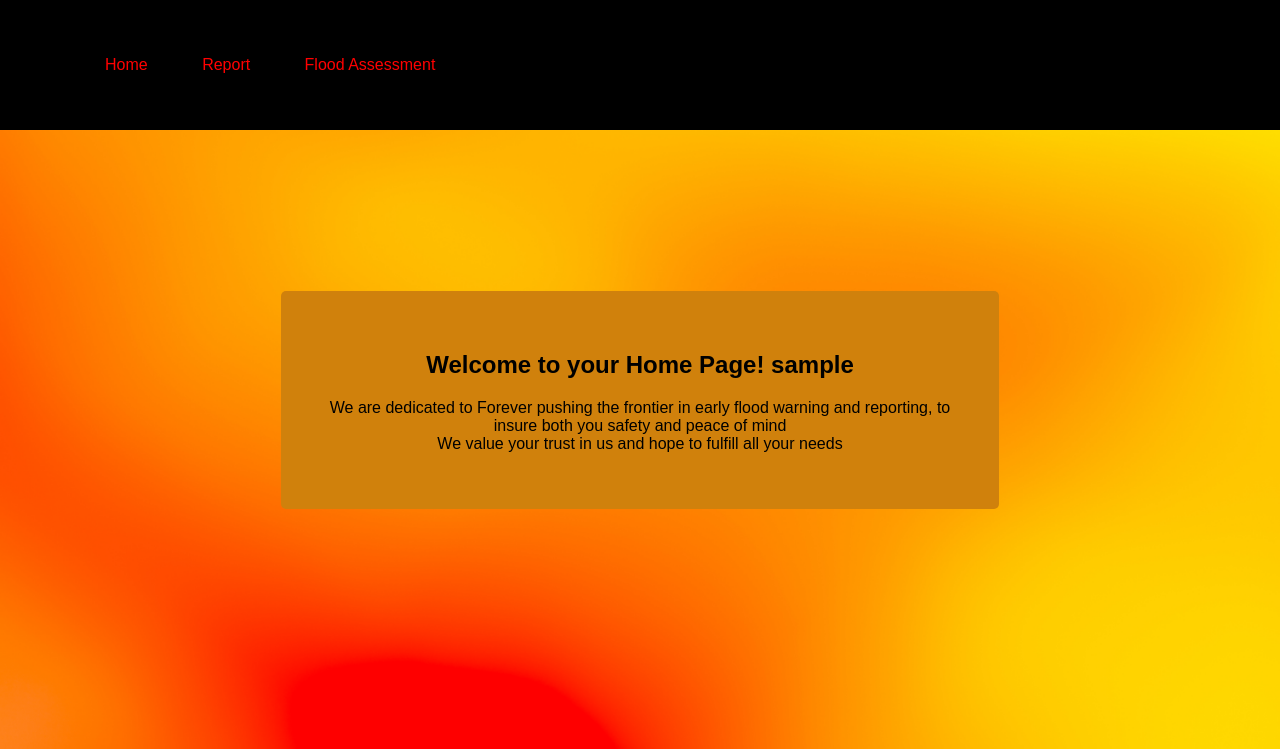
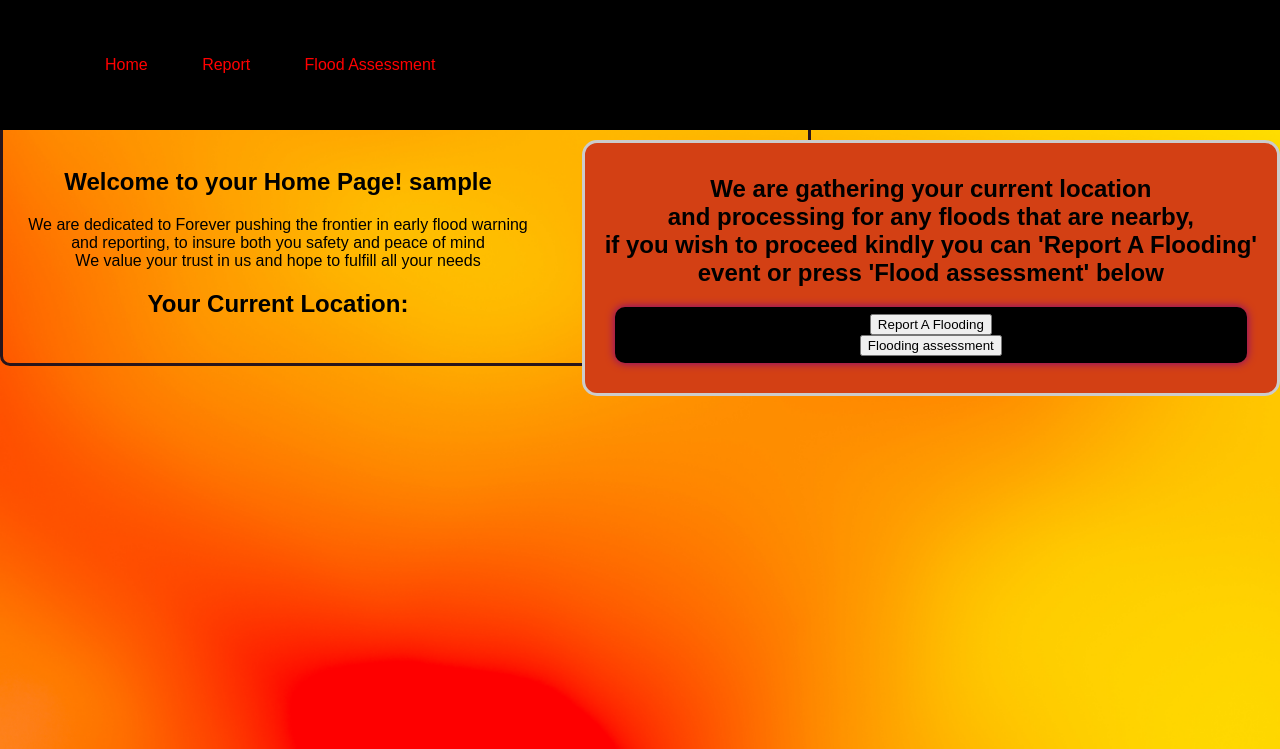
Before and after one commit to JesseSamuell/login-system, a PHP site: page /login-system/dashboard.php in a window 1280 px wide. Shown: the top 749 px of the page. Run offline with PHP 8.4, Linux system fonts and the light colour scheme; the visitor is signed in with stand-in values (Sample User, id 1).

Commit message:
Report and Flood assessment initial stages

```diff
--- a/dashboard.php
+++ b/dashboard.php
@@ -41,7 +41,7 @@ if (!isset($_SESSION['user'])) {
                     <p> We are dedicated to Forever pushing the frontier in early flood warning and reporting, to insure both you safety and peace of mind<br>
                     We value your trust in us and hope to fulfill all your needs </P>
 </div>
-
+              <h2>Your Current Location:</h2>
 <style>
         #map {
             height: 400px; /* Adjust the height as needed */
@@ -89,5 +89,22 @@ if (!isset($_SESSION['user'])) {
         const options = {};
         navigator.geolocation.getCurrentPosition(success, error, options);
     </script>
+    </div>
+     <section class="call-action">
+        <h2>We are gathering your current location <br> and processing for any
+            floods that are nearby, <br> if you wish to proceed kindly you can 'Report A Flooding'<br>event
+             or press 'Flood assessment' below</h2>
+              <section class="report-button">
+             <a href="report.html">
+
+  <button>Report A Flooding</button>
+</a> <br>
+
+<a href="flood.html">
+
+<button>Flooding assessment</button>
+</a>
+
+    </section>
 </main>
 </body>
--- a/login.php
+++ b/login.php
@@ -17,7 +17,7 @@ if ($_SERVER["REQUEST_METHOD"] == "POST") {
     }
 
     // Prepare SQL statement to find user by email
-    $stmt = $conn->prepare("SELECT email, password FROM users WHERE email = ?");
+    $stmt = $conn->prepare("SELECT email, password FROM user WHERE email = ?");
     if (!$stmt) {
         die("Prepare statement failed: " . $conn->error);
     }
--- a/register.php
+++ b/register.php
@@ -9,7 +9,7 @@ if ($_SERVER['REQUEST_METHOD'] == 'POST') {
 
     if ($password === $confirm_password) {
         $hashed_password = password_hash($password, PASSWORD_DEFAULT);
-        $stmt = $conn->prepare("INSERT INTO users (email, password) VALUES (?, ?)");
+        $stmt = $conn->prepare("INSERT INTO user (email, password) VALUES (?, ?)");
         $stmt->bind_param("ss", $email, $hashed_password);
 
         if ($stmt->execute()) {
--- a/style.css
+++ b/style.css
@@ -100,12 +100,18 @@ border: 2px solid white;
 
 
 .Dashboard{
-    background-color: rgb(208, 129, 12);
-    border: 1px rgb(84, 64, 70);
-    border-radius: 5px;
-    padding:40px;
-    margin: 14%;
+    position: absolute;
+    left: 0;
+    top: 120px;
+    background-color: transparent;
+    border: 3px solid  rgb(40, 21, 27);
+    box-shadow: brown;
+    border-radius: 10px;
+    padding: 25px 280px 25px 25px ;
     text-align: center;
+    max-width: 500px;
+    align-items: center;
+
 }
 
 .button{
@@ -140,7 +146,7 @@ transition: top 0.3s;
     text-decoration: none;
   color: red;
   padding:25px;
-  text-align: right;
+  text-align: center;
 text-size-adjust: 35px;
 }
 .menu a:hover{
@@ -148,3 +154,115 @@ text-size-adjust: 35px;
 
     cursor:pointer;
 }
+.call-action{
+    position: absolute;
+    right: 0;
+    top:140px;
+    text-align: center;
+    padding: 12px 20px 20px 20px;
+    background-color: #d34014; /* Optional: Add a background color */
+    border: 3px solid #ccc; /* Optional: Add a border */
+    border-radius: 15px;
+
+}
+.report-button{
+    color: white;
+    background-color: black;
+    text-align: center;
+    padding: 7px;
+    margin: 10px;
+    border-radius:10px;
+    box-shadow: 0 0 10px purple;
+
+}
+.container{
+    width: 100%;
+    height: 100vh;
+    background-color: #ccc;
+    display: flex;
+    align-items: center;
+    justify-content: center;
+border-radius: 6px;
+border: #333 3px solid ;
+}
+.Announcement {
+    position:absolute;
+    text-align: center;
+    font-size: 24px;
+    display: inline-block;
+    border-radius: 50px;
+    width: 100%;
+    top: 50%;
+    left: 50%;
+    transform: translate(-50%, -50%);
+    z-index: 10;
+}
+
+.Announcement h1 {
+    font-size: 120px;
+    color: #ffffff;
+}
+
+.Flooding {
+    position: absolute;
+    right: 0;
+    bottom: 0;
+    width: 100%;
+    height: 100%;
+    z-index: -1;
+}
+
+
+@media (min-aspect-ratio: 16/9){
+    .Flooding{
+        width:100%;
+        height: auto;
+
+
+    }
+}
+.rating-scale {
+    max-width: 400px;
+    margin: 40px auto;
+    padding: 20px;
+    background-color: #fff;
+    border: 1px solid #ddd;
+    border-radius: 10px;
+    box-shadow: 0 0 10px rgba(0, 0, 0, 0.1);
+  }
+
+  .rating-scale input[type="radio"] {
+    margin: 10px 20px 10px 0;
+  }
+
+  .rating-scale label {
+    display: block;
+    margin-bottom: 20px;
+    font-size: 18px;
+    color: #333;
+  }
+
+  .rating-scale label:hover {
+    color: #666;
+  }
+
+  /* Button Styles */
+
+  .flood-button {
+    background-color: #4CAF50;
+    color: #ffffff;
+    padding: 10px 20px;
+    border: none;
+    border-radius: 5px;
+    cursor: pointer;
+    margin-top: 20px;
+  }
+
+  .flood-button:hover {
+    background-color: #3e8e41;
+  }
+
+ .flood-button:active {
+    background-color: #3e8e41;
+    box-shadow: 0 0 10px rgba(0, 0, 0, 0.2);
+  }
```
Also changed, not shown: flood.html (added, +17 -0 lines), report.html (added, +13 -0 lines), flood.php (added), 1 other file.
